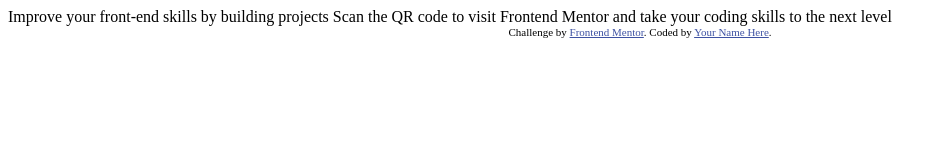
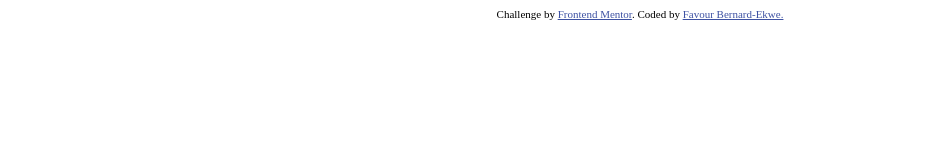
Before and after one commit to mushyRumble2286/qr-code-component, a plain HTML site: page index.html in a window 1280 px wide. Shown: the whole page, without its empty margins (0-947 px from the left). Drawn offline with Linux system fonts and the light colour scheme.

Commit message:
Creation of stylesheet

```diff
--- a/index.html
+++ b/index.html
@@ -16,13 +16,10 @@
 </head>
 <body>
 
-  Improve your front-end skills by building projects
-
-  Scan the QR code to visit Frontend Mentor and take your coding skills to the next level
 
   <div class="attribution">
     Challenge by <a href="https://www.frontendmentor.io?ref=challenge" target="_blank">Frontend Mentor</a>.
-    Coded by <a href="#">Your Name Here</a>.
+    Coded by <a href="#">Favour Bernard-Ekwe.</a>
   </div>
 </body>
 </html>
```
Also changed, not shown: style.css (added).
